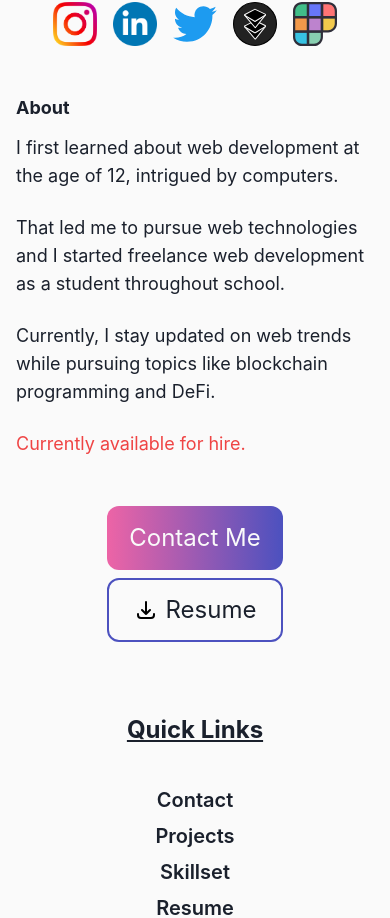
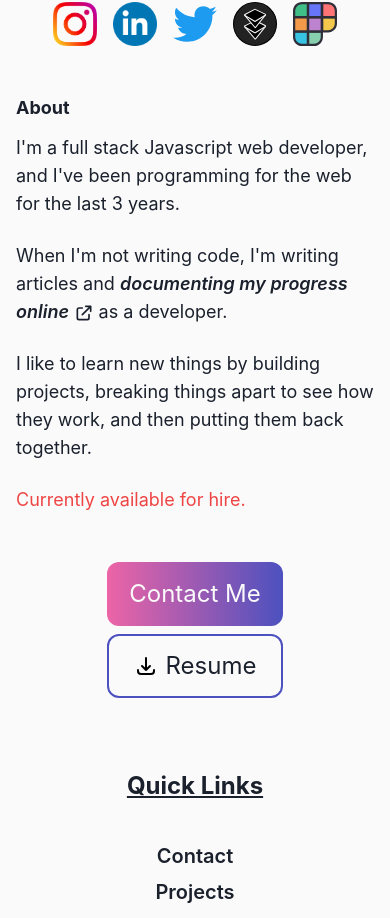
Before and after one commit to danialhasan/devsite-vue, a Vue app: page / in a window 390 px wide. Shown: the part 5995-6913 px from the top of the page. Built offline with nearby package versions, Linux system fonts and the light colour scheme; what @tailwindcss/typography would draw is missing.

Commit message:
fixed copy of mobile footer

```diff
--- a/src/components/FooterComponent.vue
+++ b/src/components/FooterComponent.vue
@@ -287,16 +287,34 @@ export default {
         <h3 class="font-bold mb-3 mt-12">About</h3>
         <div class="text-left font-normal flex flex-col space-y-6">
           <p>
-            I first learned about web development at the age of 12, intrigued by
-            computers.
+            I'm a full stack Javascript web developer, and I've been programming
+            for the web for the last 3 years.
           </p>
           <p>
-            That led me to pursue web technologies and I started freelance web
-            development as a student throughout school.
+            When I'm not writing code, I'm writing articles and
+            <span class="italic font-semibold">
+              <a href="https://dh.hashnode.dev/" target="_blank"
+                >documenting my progress online
+                <svg
+                  xmlns="http://www.w3.org/2000/svg"
+                  class="inline h-5 w-5"
+                  fill="none"
+                  viewBox="0 0 24 24"
+                  stroke="currentColor"
+                >
+                  <path
+                    stroke-linecap="round"
+                    stroke-linejoin="round"
+                    stroke-width="2"
+                    d="M10 6H6a2 2 0 00-2 2v10a2 2 0 002 2h10a2 2 0 002-2v-4M14 4h6m0 0v6m0-6L10 14"
+                  />
+                </svg> </a
+            ></span>
+            as a developer.
           </p>
           <p>
-            Currently, I stay updated on web trends while pursuing topics like
-            blockchain programming and DeFi.
+            I like to learn new things by building projects, breaking things
+            apart to see how they work, and then putting them back together.
           </p>
           <p class="text-red-500">Currently available for hire.</p>
         </div>
--- a/src/components/ProjectCard.vue
+++ b/src/components/ProjectCard.vue
@@ -1,5 +1,10 @@
 <script>
 export default {
+  data() {
+    return {
+      tooltipHovered: false,
+    };
+  },
   props: {
     image: {
       type: String,
@@ -88,7 +93,6 @@ export default {
           "
           >REWRITING</span
         >
-        <!-- make tooltip pop up from top once hovered -->
       </p>
       <p class="text-md py-2">{{ this.description }}</p>
       <div class="flex flex-row w-full h-auto pt-4 pb-2">
```
